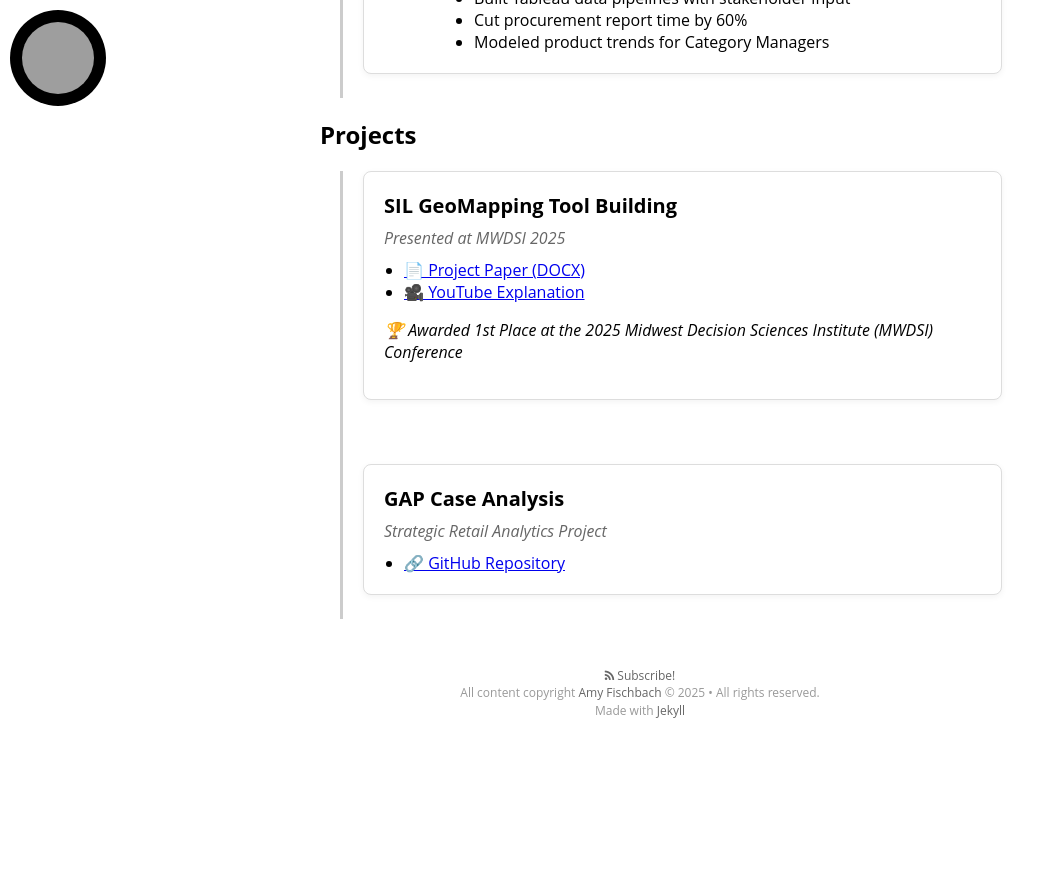
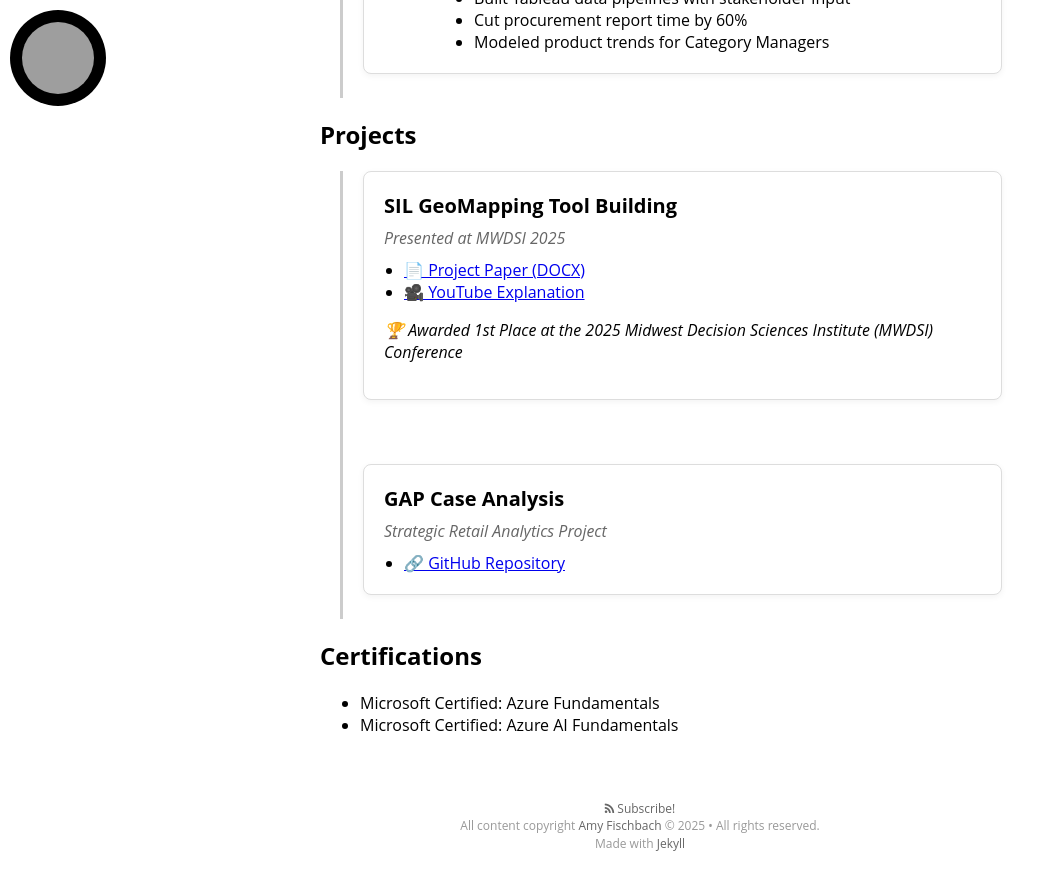
Before and after one commit to AmyFischbach/AmyFischbach.github.io, a Jekyll site: the page built from index.html, in a window 1280 px wide and 900 px high, scrolled down 2340 px. Shown: the top 890 px of the window, without its empty margins (0-1055 px from the left). Built offline with Jekyll 4.4.1, drawn with Linux system fonts in a browser that asks for light colours; nearby versions of some CDN libraries; some web fonts are replaced; the list of posts is cut into pages by our own code; before the commit the page ends 3108 px from its top, so only the background shows below that; grey boxes are pictures that could not be loaded.

Commit message:
Update index.html

```diff
--- a/index.html
+++ b/index.html
@@ -184,6 +184,15 @@
 
   </div>
 </section>
+<section class="timeline-card section-card">
+  <div class="timeline-card-inner">
+    <h2>Certifications</h2>
+    <ul>
+      <li>Microsoft Certified: Azure Fundamentals</li>
+      <li>Microsoft Certified: Azure AI Fundamentals</li>
+    </ul>
+  </div>
+</section>
 
 </main>
 
```
